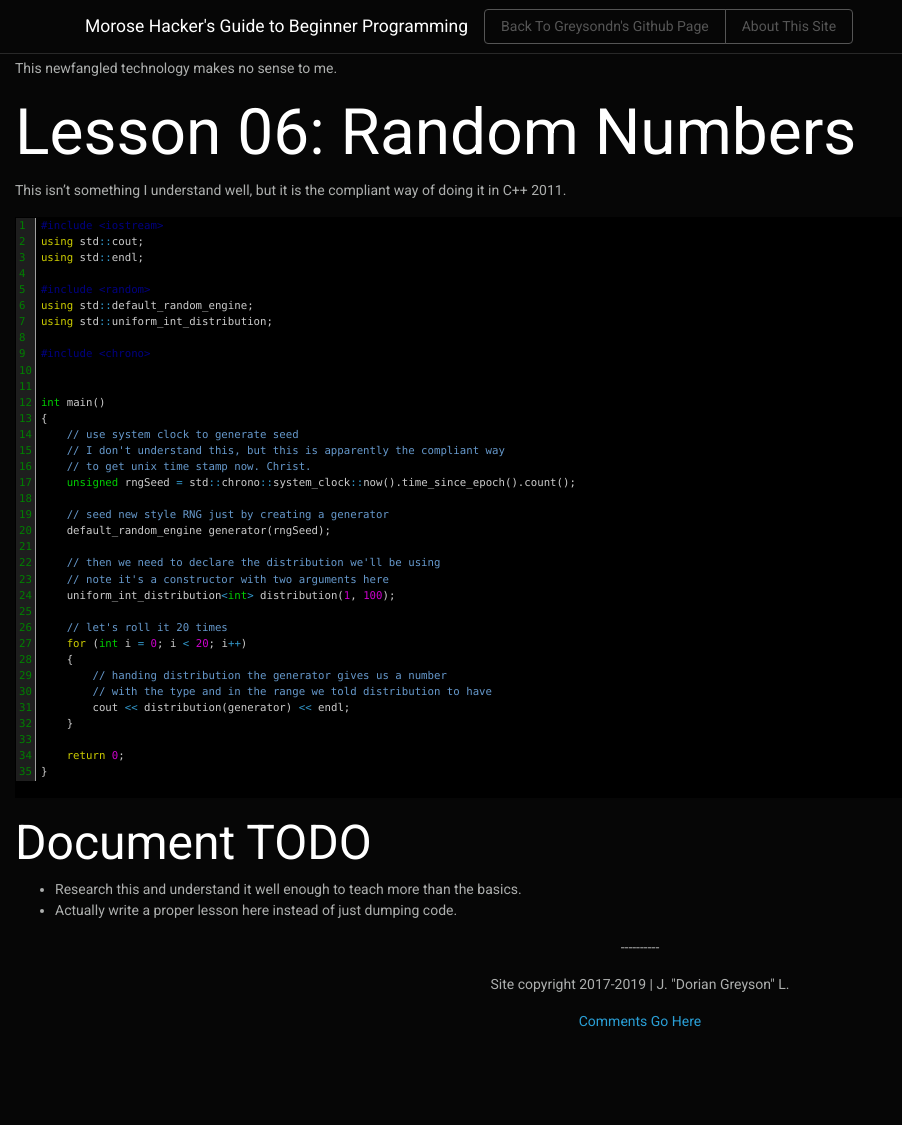
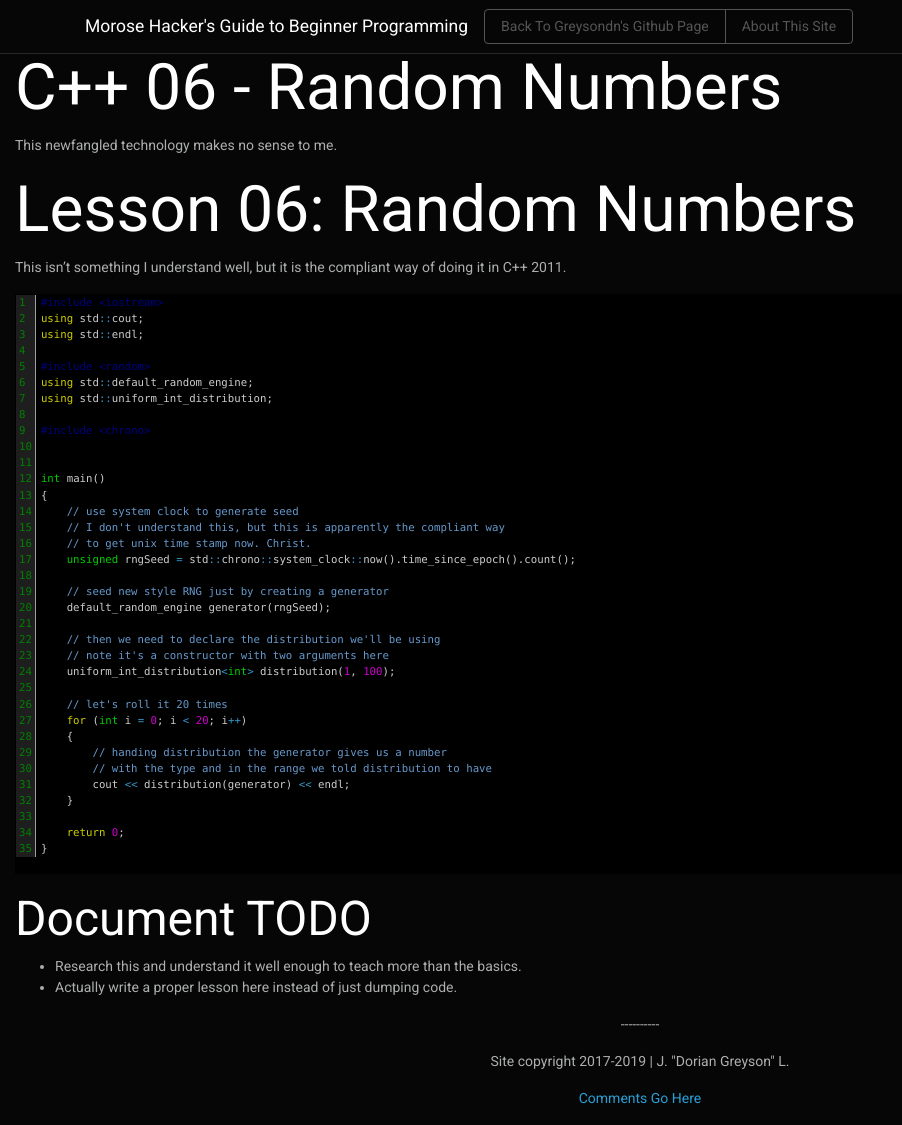
Before and after one commit to greysondn/morose-hacker, a Jekyll site: the page built from cpp/l06-random-numbers.md, in a window 1280 px wide and 1125 px high. Shown: the whole window, without its empty margins (0-902 px from the left). Built offline with Jekyll 4.4.1, drawn with Linux system fonts in a browser that asks for light colours; nearby versions of some CDN libraries; our own code applies the rules of GitHub Pages for plain Markdown files.

Commit message:
your yaml compliance is bad and you should feel bad

```diff
--- a/cpp/l06-random-numbers.md
+++ b/cpp/l06-random-numbers.md
@@ -1,6 +1,6 @@
 ---
 layout: page
-title: C++ 06: Random Numbers
+title: C++ 06 - Random Numbers
 permalink: /cpp/l06
 ---
 
```
Also changed, not shown: cpp/l07-loops.md (+1 -1 lines).
